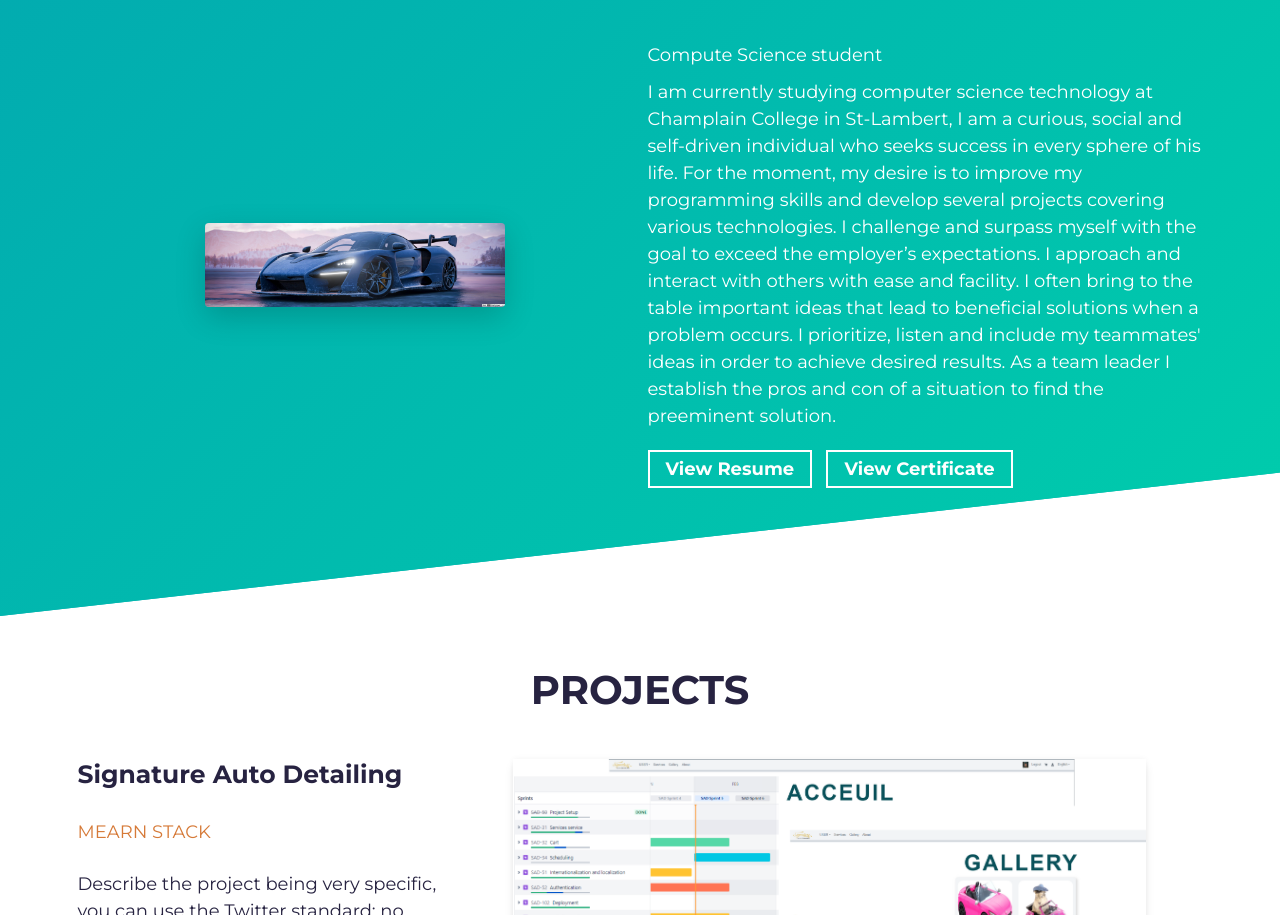
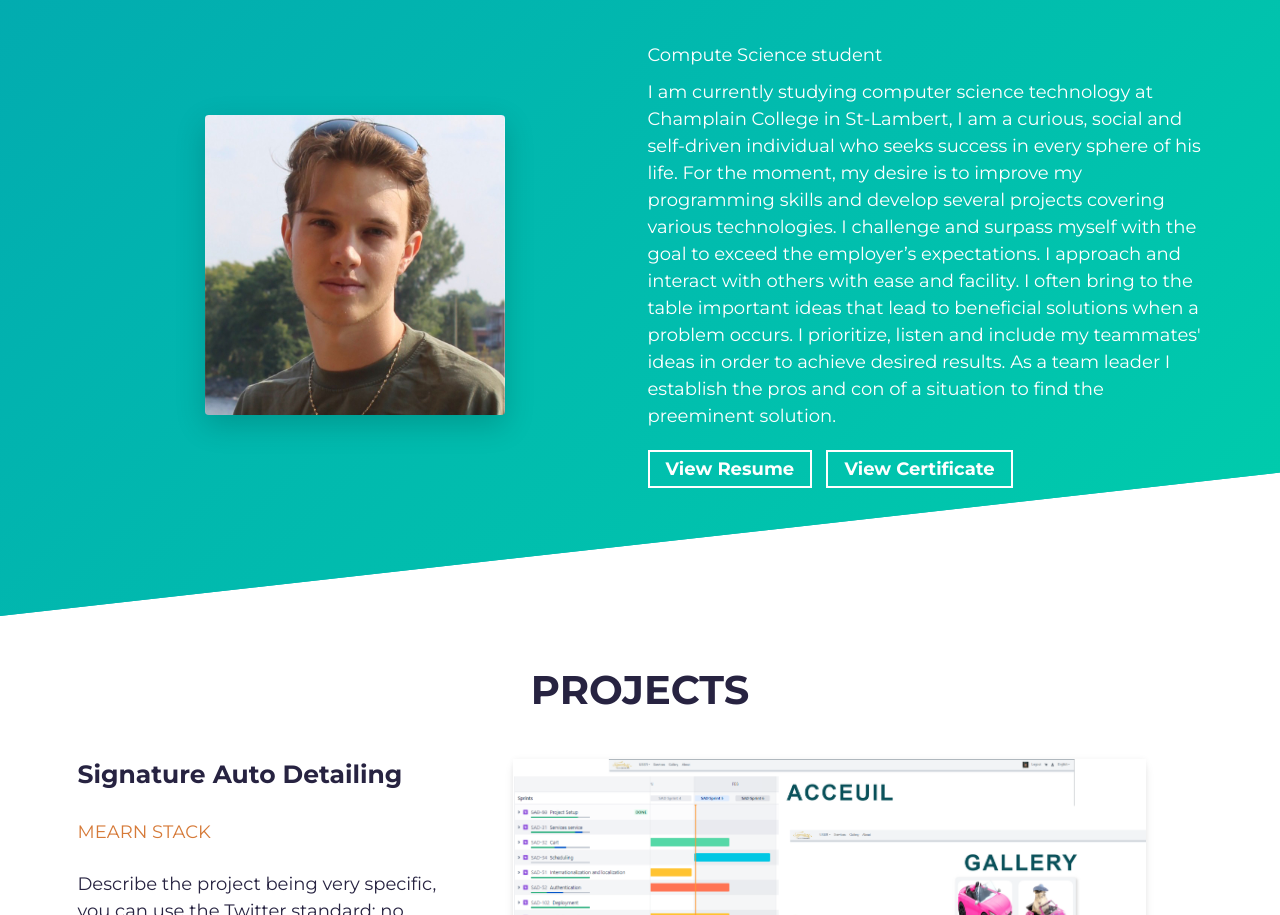
Before and after one commit to Brandon84-alt/PortfolioVirati84, a website built with Parcel: page src/index.html in a window 1280 px wide. Shown: the part 901-1816 px from the top of the page. Built offline with nearby package versions, Linux system fonts and the light colour scheme.

Commit message:
change profile picture

```diff
--- a/src/index.html
+++ b/src/index.html
@@ -60,7 +60,7 @@
                 class="img-fluid rounded shadow-lg"
                 height="auto"
                 width="300px"
-                src="assets/profile.jpg"
+                src="assets/virati.jpeg"
                 alt="Profile Image"
               />
             </div>
```
Also changed, not shown: src/assets/virati.jpeg (added), 1 other file.
